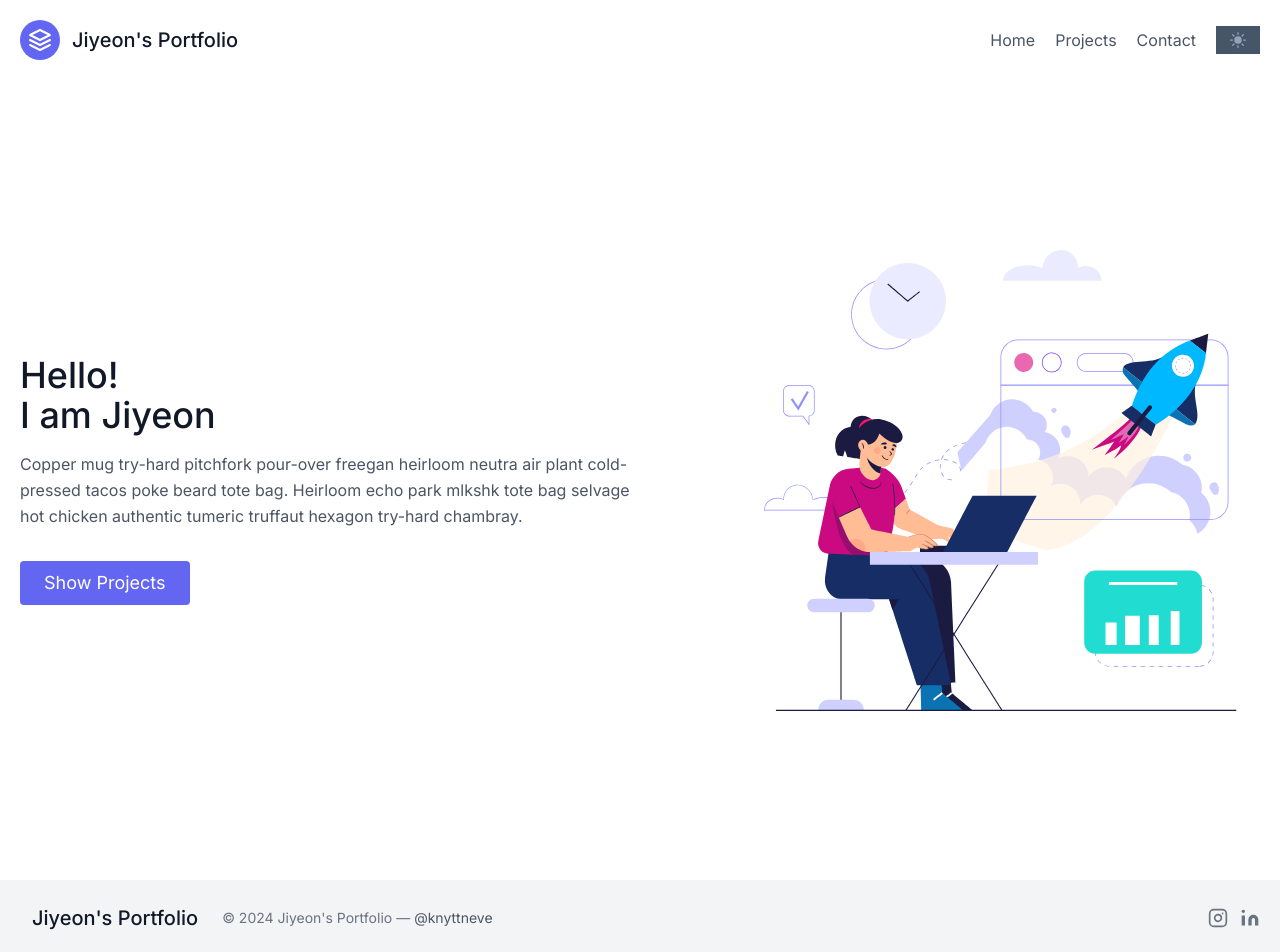
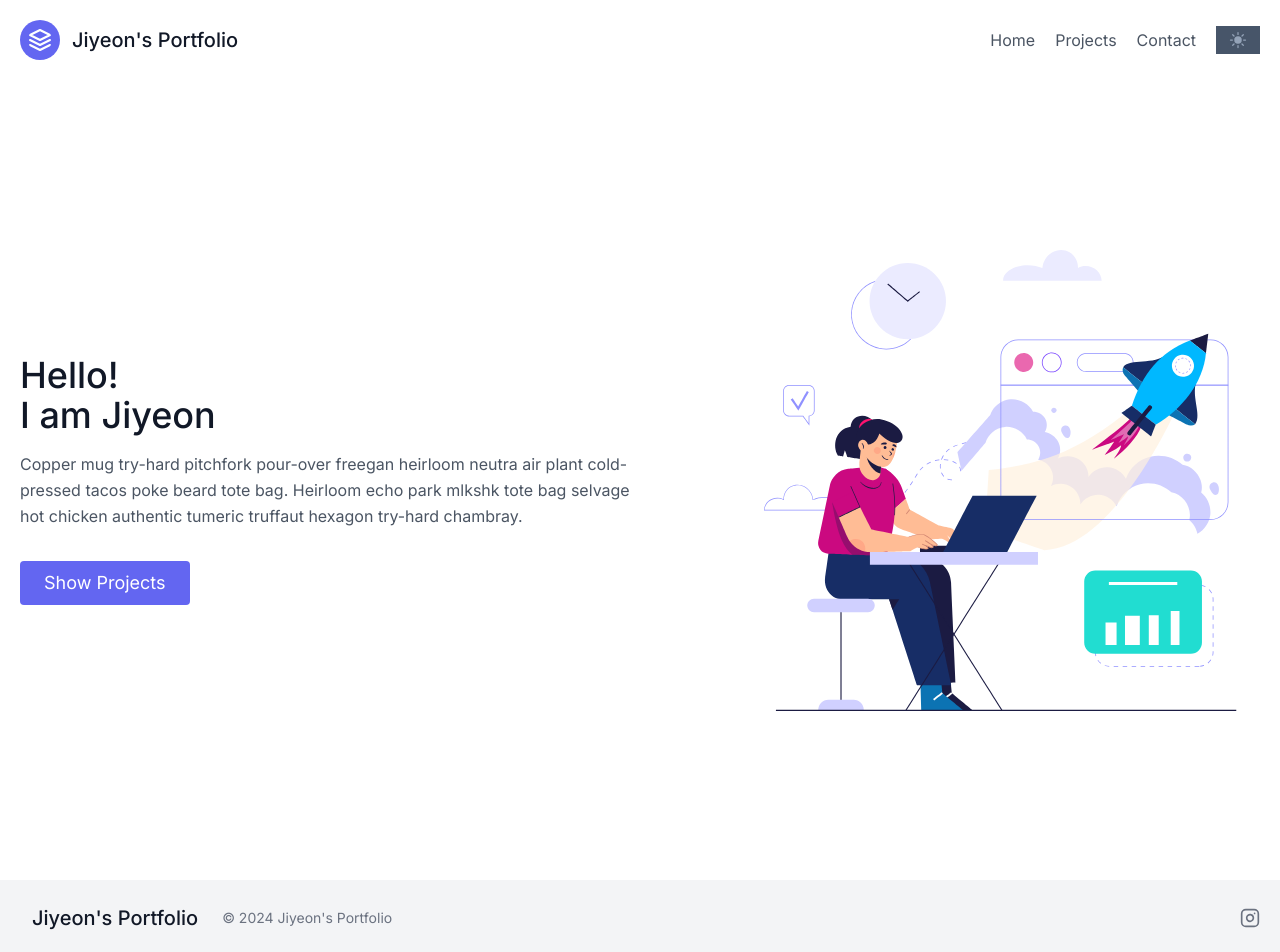
Before and after one commit to Jiyeon-Kang/nextjs-portfolio, a Next.js app in the folder my-portfolio/: page / in a window 1280 px wide. Shown: the top 952 px of the page. Built offline with nearby package versions, Linux system fonts and the light colour scheme.

Commit message:
feature: delete unnecessary icon of footer

```diff
--- a/my-portfolio/app/components/footer.tsx
+++ b/my-portfolio/app/components/footer.tsx
@@ -11,9 +11,7 @@ export default function Footer() {
                           className="flex title-font font-medium items-center md:justify-start justify-center text-gray-900">
                         <span className="ml-3 text-xl dark:text-gray-50">Jiyeon's Portfolio</span>
                     </Link>
-                    <p className="text-sm text-gray-500 sm:ml-6 sm:mt-0 mt-4">© 2024 Jiyeon's Portfolio —
-                        <a href="https://twitter.com/knyttneve" rel="noopener noreferrer" className="text-gray-600 ml-1"
-                           target="_blank">@knyttneve</a>
+                    <p className="text-sm text-gray-500 sm:ml-6 sm:mt-0 mt-4">© 2024 Jiyeon's Portfolio
                     </p>
                     <span className="inline-flex sm:ml-auto sm:mt-0 mt-4 justify-center sm:justify-start">
                         <a className="ml-3 text-gray-500">
@@ -24,15 +22,6 @@ export default function Footer() {
                             <path d="M16 11.37A4 4 0 1112.63 8 4 4 0 0116 11.37zm1.5-4.87h.01"></path>
                           </svg>
                         </a>
-                        <a className="ml-3 text-gray-500">
-                          <svg fill="currentColor" stroke="currentColor" strokeLinecap="round" strokeLinejoin="round"
-                               strokeWidth="0"
-                               className="w-5 h-5" viewBox="0 0 24 24">
-                            <path stroke="none"
-                                  d="M16 8a6 6 0 016 6v7h-4v-7a2 2 0 00-2-2 2 2 0 00-2 2v7h-4v-7a6 6 0 016-6zM2 9h4v12H2z"></path>
-                            <circle cx="4" cy="4" r="2" stroke="none"></circle>
-                          </svg>
-                        </a>
                   </span>
                 </div>
             </div>
```
